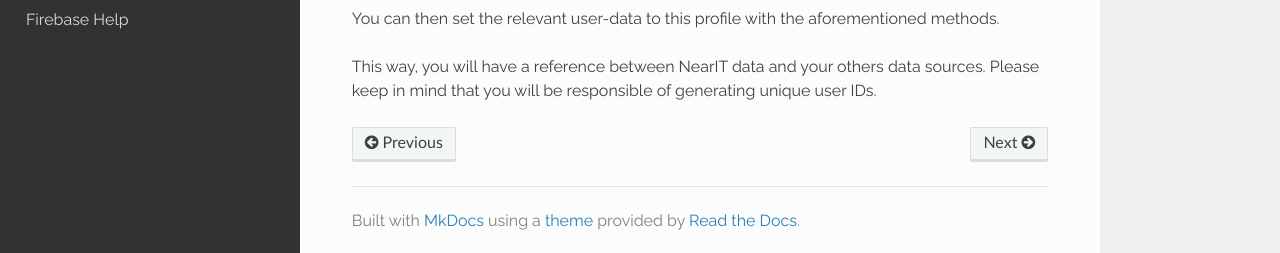
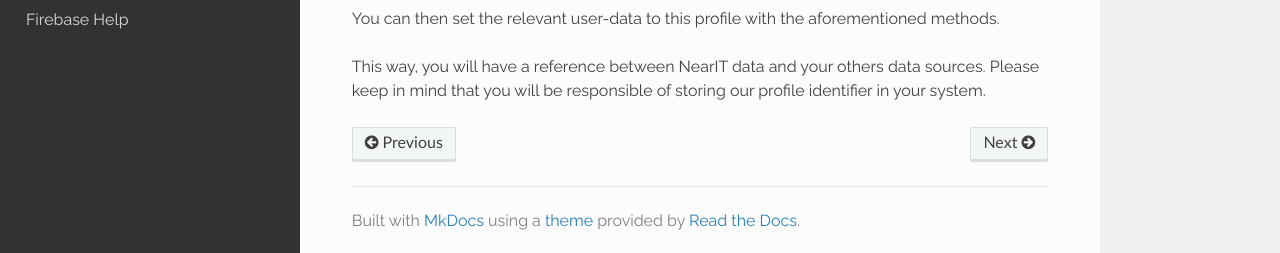
Before and after one commit to nearit/Android-SDK, an MkDocs documentation site: the page built from docs/user-profilation.md, in a window 1280 px wide and 900 px high, scrolled down 1235 px. Shown: the part 644-897 px from the top of the window. Built offline with MkDocs 1.6.1, drawn with Linux system fonts in a browser that asks for light colours; nearby versions of some CDN libraries; old or Windows-style settings are respelled for this version of MkDocs.

Commit message:
Update user-profilation.md

````diff
--- a/docs/user-profilation.md
+++ b/docs/user-profilation.md
@@ -77,4 +77,4 @@ NearItUserProfile.setProfileId(context, profileId);
 ```
 You can then set the relevant user-data to this profile with the aforementioned methods.
 
-This way, you will have a reference between NearIT data and your others data sources. Please keep in mind that you will be responsible of generating unique user IDs.
+This way, you will have a reference between NearIT data and your others data sources. Please keep in mind that you will be responsible of storing our profile identifier in your system.
````
